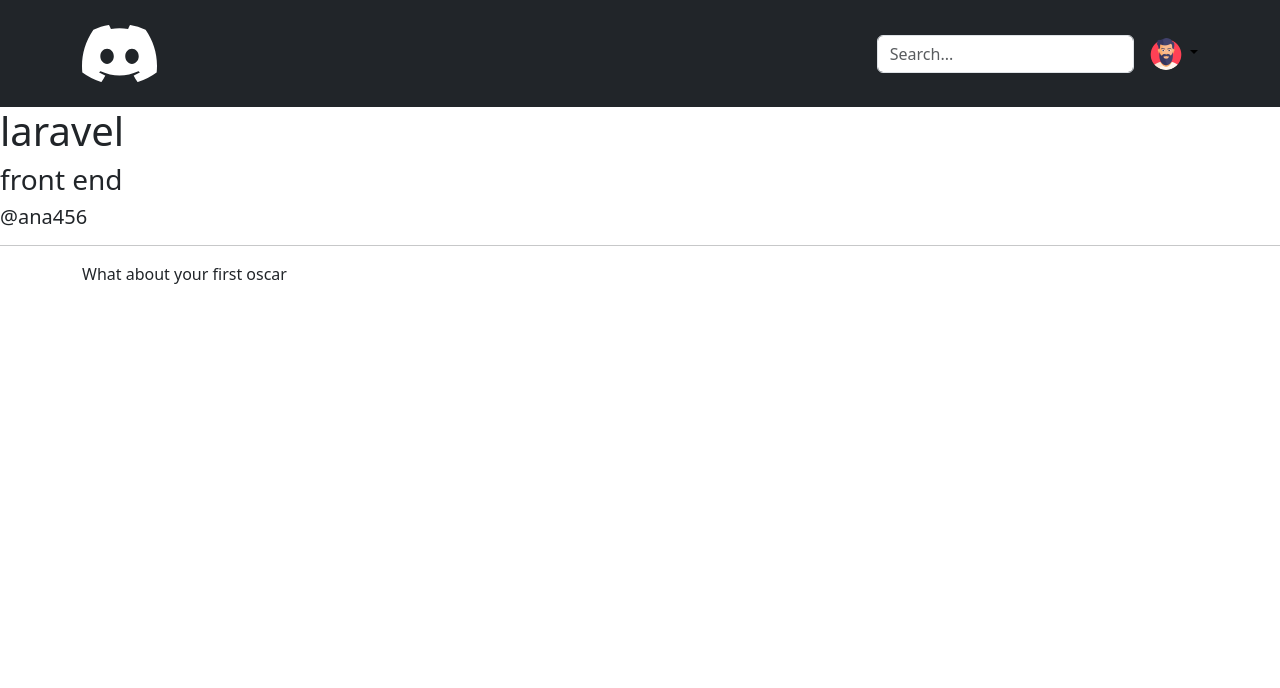
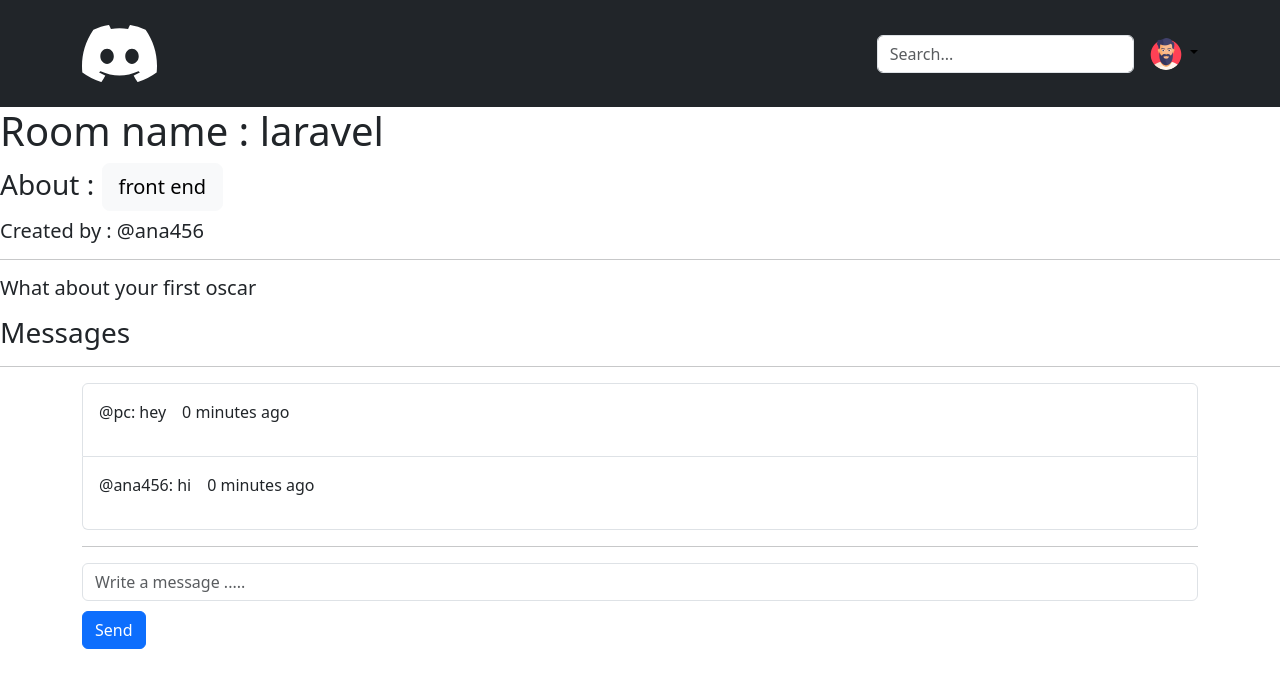
Before and after one commit to mohamed-khan-0/semidis, a Django app: page /room/490b000b-e872-445e-a5dd-3f26e3c3f577 in a window 1280 px wide. Shown: the top 688 px of the page. Run offline with Django 5.2, Linux system fonts and the light colour scheme; a user stored in the database is signed in; data comes from the database, SQL or seed files in the repository; both versions use the stored data as it was after the commit.

Commit message:
Massages

```diff
--- a/base/templates/base/room.html
+++ b/base/templates/base/room.html
@@ -2,12 +2,35 @@
 
 {% block content %}
 
-<h1>{{ room.name }} </h1>
-<h3>{{ room.topic }}</h3>
-<h5>@{{ room.host }}</h5>
+<h1>Room name : {{ room.name }} </h1>
+<h3>About : <a class="btn btn-light btn-lg" href="{% url 'home' %}?t={{room.topic|urlencode}}">{{room.topic}}</a></h3>
+<h5>Created by : @{{ room.host }}</h5>
 <hr>
-<div class="container">
-    {{ room.description }}
+<div class="h5">
+    <p>{{ room.description }}</p>
+</div>
+
+<div>
+    <h3>Messages</h3>
+    <hr>
+    <div class="container">
+        <div class="list-group">
+        {% for message in messages %}
+            <div class="list-group-item list-group-item-action d-flex gap-3 py-3">
+                <p>@{{message.user}}: {{message.body}} </p>
+                <p>{{message.created_at|timesince}} ago</p>
+            </div>
+        {% endfor %}
+        </div>
+        {% if request.user.is_authenticated %}
+        <hr>
+        <form action="" method="post">
+            {% csrf_token %}
+            <input class="form-control" type="text" name="body" placeholder="Write a message .....">
+            <button class="btn btn-primary" style="margin-top: 10px;" type="submit">Send</button>
+        </form>
+        {% endif %}
+    </div>
 </div>
 
 
--- a/base/views.py
+++ b/base/views.py
@@ -1,6 +1,6 @@
 from django.shortcuts import render, redirect
 from django.db.models import Q
-from .models import Room, Topic
+from .models import Room, Topic, Message
 from django.http import HttpResponse
 from .forms import RoomForm
 from django.contrib.auth.models import User
@@ -9,12 +9,7 @@
 from django.contrib.auth.decorators import login_required
 
 
-# Create your views here.
-# rooms = [
-#         {'id': 1, 'name': 'Room 1 : Learn Django'},
-#         {'id': 2, 'name': 'Room 2 : Practice Django'},
-#         {'id': 3, 'name': 'Room 3 : Make Money'},
-#     ]
+
 def home(request):
     """
     Handles the home page and search feature.
@@ -57,7 +52,16 @@
 
 def room(request, room_id):
     room = Room.objects.get(id=room_id)
-    context = {'room': room}
+    messages = room.message_set.all().order_by('-created_at')
+    if request.method == 'POST':
+        message = Message.objects.create(
+            user=request.user,
+            room=room,
+            body=request.POST.get('body')
+        )
+        return redirect('room', room_id=room.id)
+
+    context = {'room': room , 'messages': messages}
     return render(request, 'base/room.html', context)
 
 @login_required(login_url='login')
```
Also changed, not shown: db.sqlite3.
